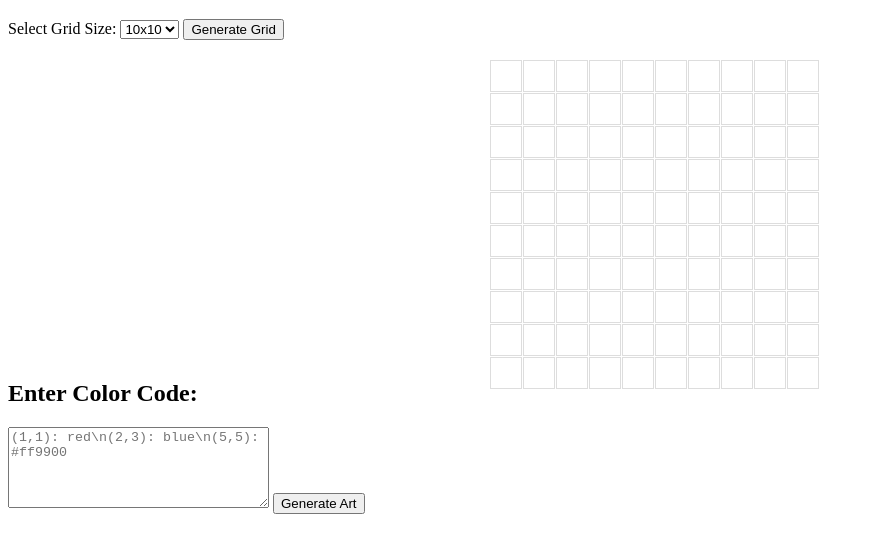
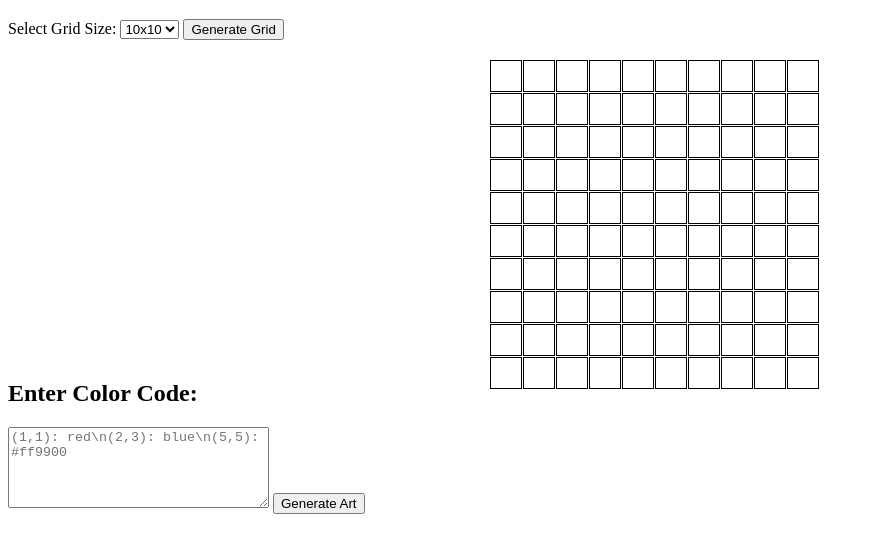
Before and after one commit to mohammed0000000000012/pixeeeel, a plain HTML site: page index.html in a window 1280 px wide. Shown: the part 61-614 px from the top of the page, without its empty margins (0-874 px from the left). Drawn offline with Linux system fonts and the light colour scheme.

Commit message:
Update index.html

```diff
--- a/index.html
+++ b/index.html
@@ -18,7 +18,7 @@
             height: 30px;
             background-color: transparent;
             cursor: pointer;
-            border: 1px solid #ddd;
+            border: 1px solid black; /* Updated outline to black */
         }
     </style>
 </head>
```
